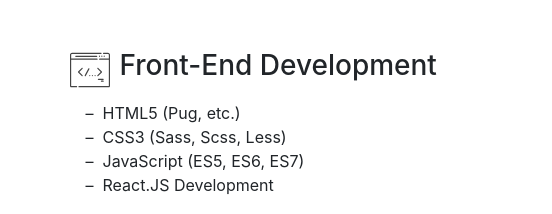
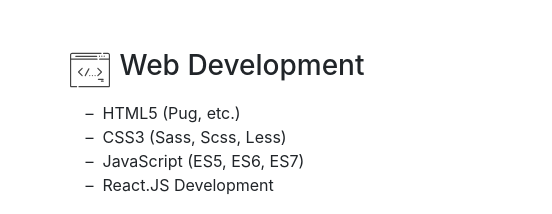
Before and after one commit to sushkovi/resumev, a plain HTML site: page index.html in a window 1280 px wide. Shown: the part 339-553 px from the top of the page, 728-1280 px from the left. Drawn offline with Linux system fonts and the light colour scheme.

Commit message:
front-end to Web Developer

```diff
--- a/index.html
+++ b/index.html
@@ -157,7 +157,7 @@
                             <div class="expertise">
                                 <div class="expertise__header">
                                     <img class="expertise__img" src="source/img/svg/frontend.svg" alt="Vue.JS">
-                                    <h3>Front-End Development</h3>
+                                    <h3>Web Development</h3>
                                 </div>
 
                                 <ul class="expertise-list">
```
